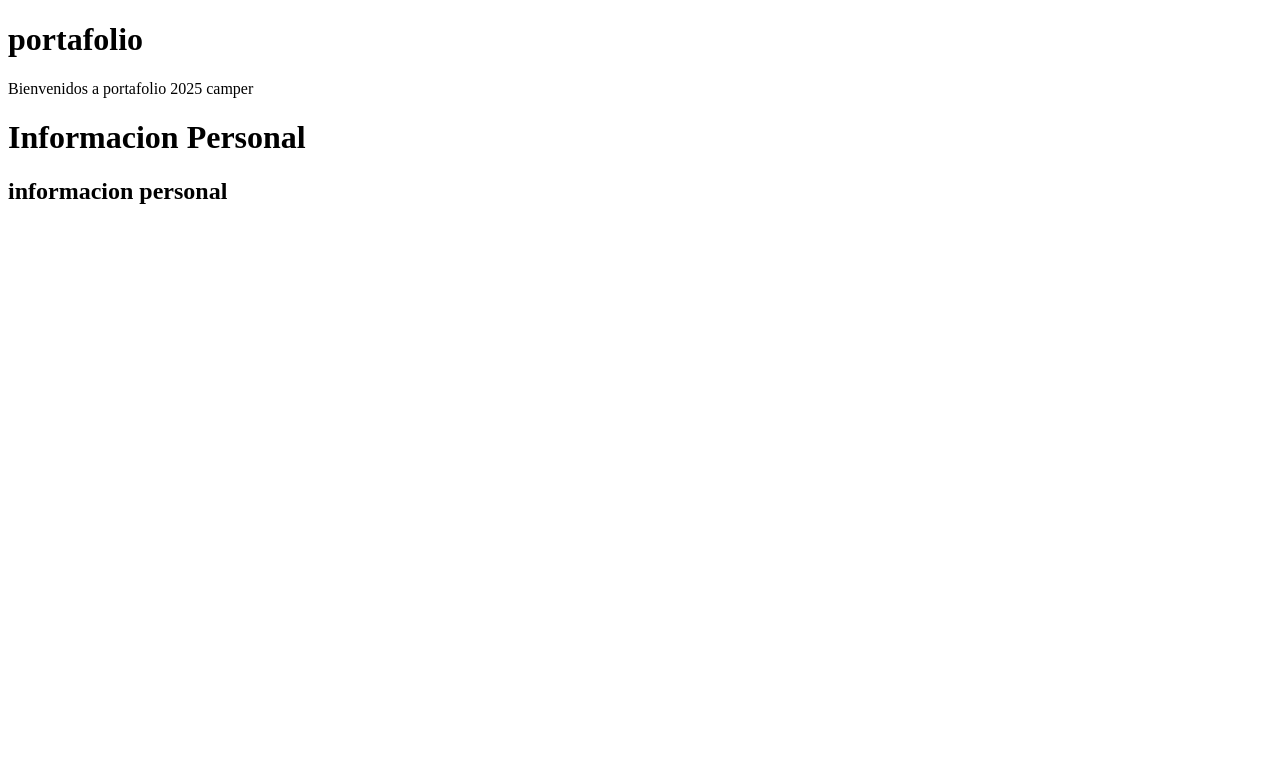
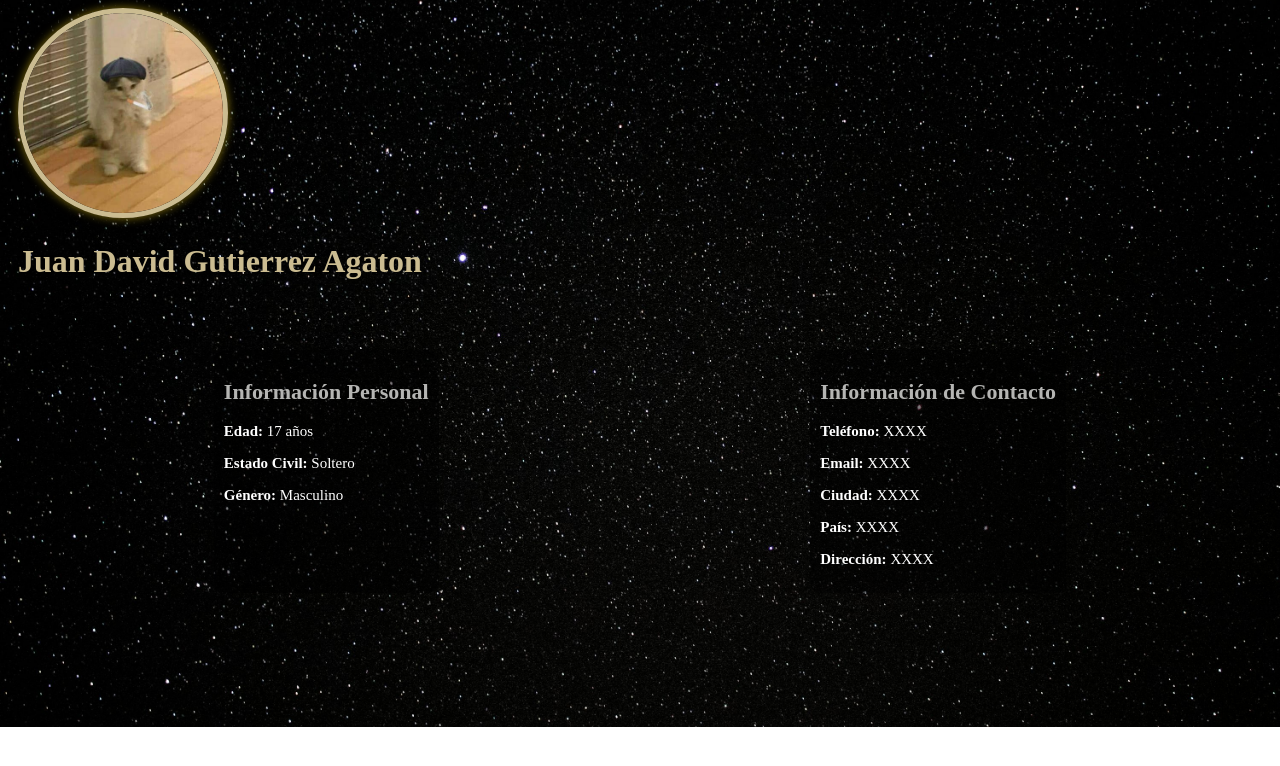
Before and after one commit to agatonn10/HTML, a plain HTML site: page js/index.html in a window 1280 px wide. Drawn offline with Linux system fonts and the light colour scheme.

Commit message:
agregado y terminado pagina web

```diff
--- a/css/style.css
+++ b/css/style.css
@@ -1,7 +1,48 @@
 body {
-
-    background-image: url(..assets/image/fondo.jpeg);
+    background-image: url('../assets/image/fondo.jpeg');
     background-size: cover;
-    background-size: no-repeat;
+    background-repeat: no-repeat;
     background-position: center;
 }
+
+header.perfil {
+    text-align: left;
+    margin-left: 10px;
+}
+
+header.perfil img {
+    width: 200px;
+    height: 200px;
+    border-radius: 50%;
+    border: 5px solid #CBBC91;
+    box-shadow: 0 0 10px #867109;
+}
+
+h1 {
+    color: #CBBC91;
+    font-size: 32px;
+}
+
+main {
+    display: flex;
+    justify-content: space-around;
+    margin-top: 50px;
+    padding: 20px;
+}
+
+section {
+    background: rgba(0,0,0,0.5);
+    padding: 10px;
+    border-radius: 10px;
+    max-width: 300px;
+}
+
+h2 {
+    color: #B5B5B3;
+    font-size: 22px;
+}
+
+p {
+    font-size: 15px;
+    color: #ffffff;
+}
--- a/js/index.html
+++ b/js/index.html
@@ -1,23 +1,33 @@
 <!DOCTYPE html>
-<html lang="en">
+<html lang="es">
 <head>
     <meta charset="UTF-8">
     <meta name="viewport" content="width=device-width, initial-scale=1.0">
-    <title>Mi portafolio</title>
+    <title>Portafolio - Juan David Gutierrez</title>
     <link rel="stylesheet" href="../css/style.css">
 </head>
 <body>
-    <header>
-        <div>
-            <h1>portafolio</h1>
-            <p>Bienvenidos a portafolio 2025 camper</p>
-        </div>
+    <header class="perfil">
+        <img src="../assets/image/Perfil.jpg" alt="Foto de perfil">
+        <h1>Juan David Gutierrez Agaton</h1>
     </header>
 
-    <div>
-        <h1>Informacion Personal</h1>
-        <h2>informacion personal</h2>
-    </div>
+    <main>
+        <section class="info">
+            <h2>Información Personal</h2>
+            <p><strong>Edad:</strong> 17 años</p>
+            <p><strong>Estado Civil:</strong> Soltero</p>
+            <p><strong>Género:</strong> Masculino</p>
+        </section>
 
+        <section class="contacto">
+            <h2>Información de Contacto</h2>
+            <p><strong>Teléfono:</strong> XXXX</p>
+            <p><strong>Email:</strong> XXXX</p>
+            <p><strong>Ciudad:</strong> XXXX</p>
+            <p><strong>País:</strong> XXXX</p>
+            <p><strong>Dirección:</strong> XXXX</p>
+        </section>
+    </main>
 </body>
 </html>
```
